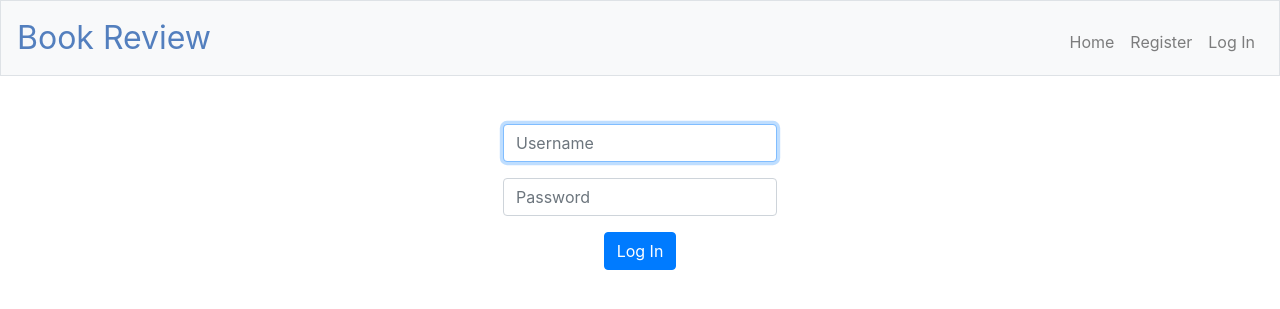
After one commit to jtew396/project1, a Flask app: page /login in a window 1280 px wide. The commit adds this page. Shown: the top 309 px of the page. Run offline with Flask 2, Linux system fonts and the light colour scheme; some libraries are stand-ins or nearby versions.

Commit message:
adding login

```diff
--- a/application.py
+++ b/application.py
@@ -32,3 +32,9 @@ def register():
     """ Allow users to register for the Book Review Website """
 
     return render_template("register.html")
+
+@app.route("/login", methods=["GET"])
+def login():
+    """ Allow users to login to the Book Review Website """
+
+    return render_template("login.html")
--- a/templates/layout.html
+++ b/templates/layout.html
@@ -24,7 +24,7 @@
     <body>
 
         <nav class="navbar navbar-expand-md navbar-light bg-light border">
-            <a class="navbar-brand" href="/"><span class="blue">Bodacious Book Review</span></a>
+            <a class="navbar-brand" href="/"><span class="blue">Book Review</span></a>
             <button aria-controls="navbar" aria-expanded="false" aria-label="Toggle navigation" class="navbar-toggler" data-target="#navbar" data-toggle="collapse" type="button">
                 <span class="navbar-toggler-icon"></span>
             </button>
--- /dev/null
+++ b/templates/login.html
@@ -0,0 +1,17 @@
+{% extends "layout.html" %}
+
+{% block title %}
+    Log In
+{% endblock %}
+
+{% block main %}
+    <form action="/login" method="post">
+        <div class="form-group">
+            <input autocomplete="off" autofocus class="form-control" name="username" placeholder="Username" type="text"/>
+        </div>
+        <div class="form-group">
+            <input class="form-control" name="password" placeholder="Password" type="password"/>
+        </div>
+        <button class="btn btn-primary" type="submit">Log In</button>
+    </form>
+{% endblock %}
```
